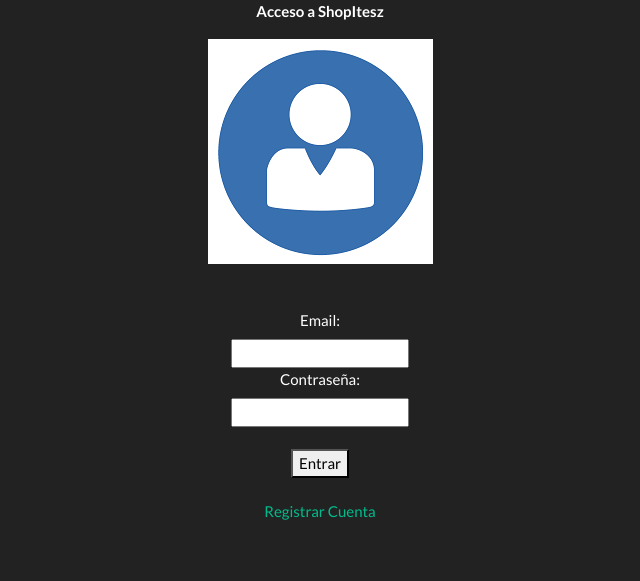
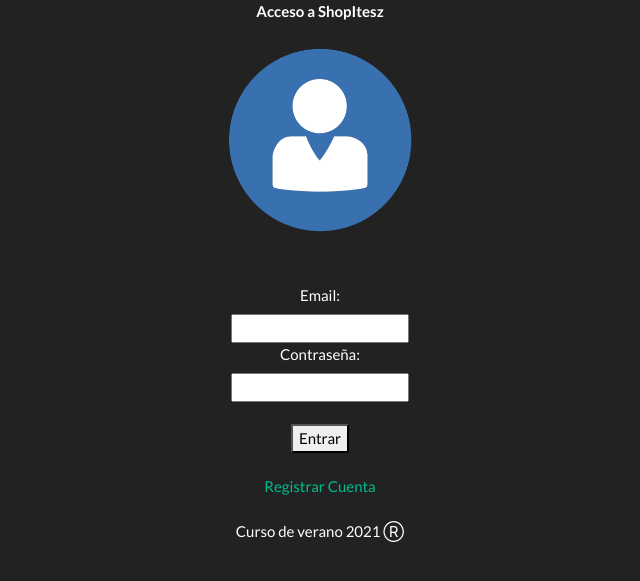
Before and after one commit to Yoryii/Verano_Shopitesz_Eq2, a Flask app: page /login in a window 1280 px wide. Shown: the top 581 px of the page, without its empty margins (320-960 px from the left). Run offline with Flask 2, Linux system fonts and the light colour scheme; some libraries are stand-ins or nearby versions.

Commit message:
Mejora login

```diff
--- a/templates/Usuarios/login.html
+++ b/templates/Usuarios/login.html
@@ -7,7 +7,7 @@
     </HEAD>
     <body> <!--background="{{url_for('static',filename='img/fondo.png')}}"-->
         <p align="center"><b>Acceso a ShopItesz</b></p>
-        <div align="center"><img src="{{url_for('static',filename='img/login.png')}}"></div>
+        <div align="center"><img style="width:200px; height:200px;" src="{{url_for('static',filename='img/login.png')}}"></div>
         <br>
         <br>
         <form align="center">
@@ -25,5 +25,9 @@
             <br>
             <a href="/usuarios/new">Registrar Cuenta</a>
         </form>
+        <footer>
+            <br>
+            <div align="center">Curso de verano 2021 Ⓡ</div>
+        </footer>
     </body>
 </HTML>
```
Also changed, not shown: static/img/login.png.
